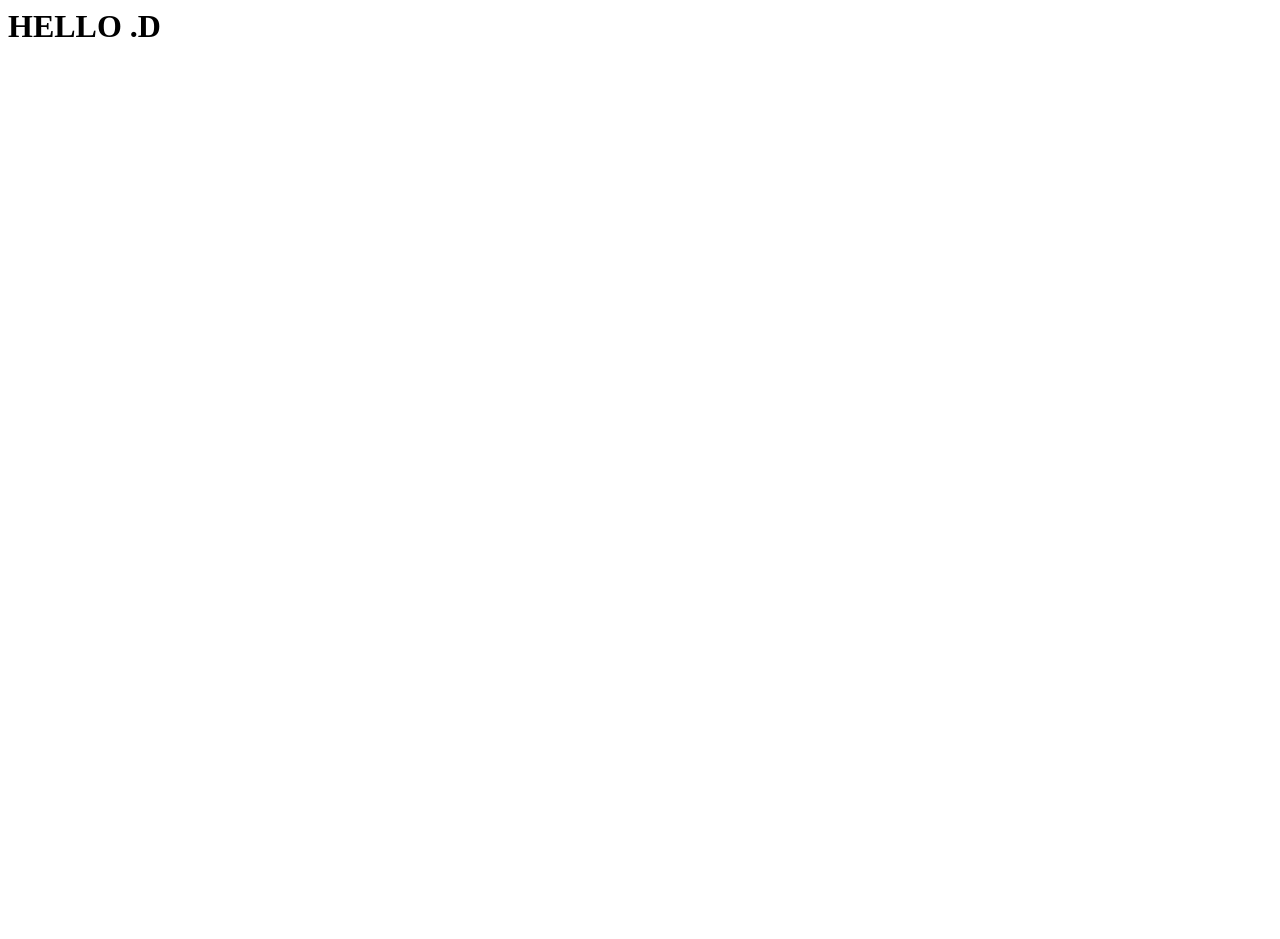
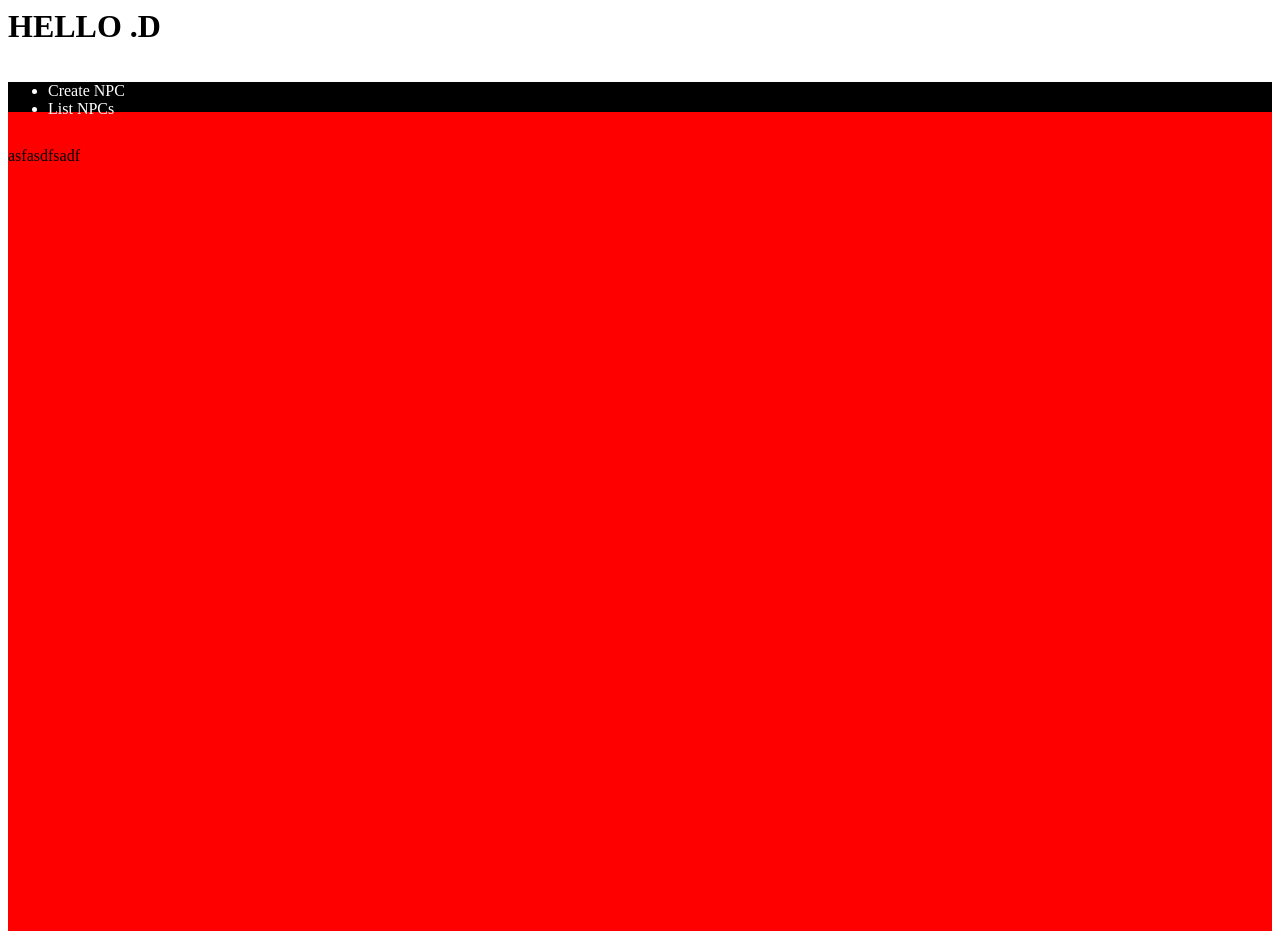
Before and after one commit to Hoijof/Soil, a plain HTML site: page index.html in a window 1280 px wide. Before the commit the page ends 800 px from the top, so only its background shows below. Drawn offline with Linux system fonts and the light colour scheme.

Commit message:
Added basic html structure

```diff
--- a/index.html
+++ b/index.html
@@ -2,6 +2,11 @@
 <html>
 <head>
     <title>Soil!</title>
+
+    <link rel="stylesheet" type="text/css" href="src/css/main.css">
+
+    <script src="vendor/genericFunctions/genericFunctions.js/"></script>
+    <script src="vendor/genericFunctions/HtmlCreator.js/"></script>
     <script src="app/models/Constants.js"></script>
     <script src="app/models/Persistence.js"></script>
     <script src="app/models/Item.js"></script>
@@ -13,5 +18,17 @@
 </head>
 <body>
 <h1>HELLO .D</h1>
+
+<div id="testingWindow">
+    <div class="options">
+        <ul>
+            <li>Create NPC</li>
+            <li>List NPCs</li>
+        </ul>
+    </div>
+    <div class="display">
+        asfasdfsadf
+    </div>
+</div>
 </body>
 </html>
--- /dev/null
+++ b/src/css/main.css
@@ -0,0 +1,17 @@
+#testingWindow {
+    overflow: hidden;
+}
+
+#testingWindow .display {
+    background-color: red;
+    width: 100%;
+    height: 100%;
+    padding-top: 35px;
+}
+
+#testingWindow .options {
+    width: 100%;
+    height: 30px;
+    background-color: black;
+    color: white;
+}
```
